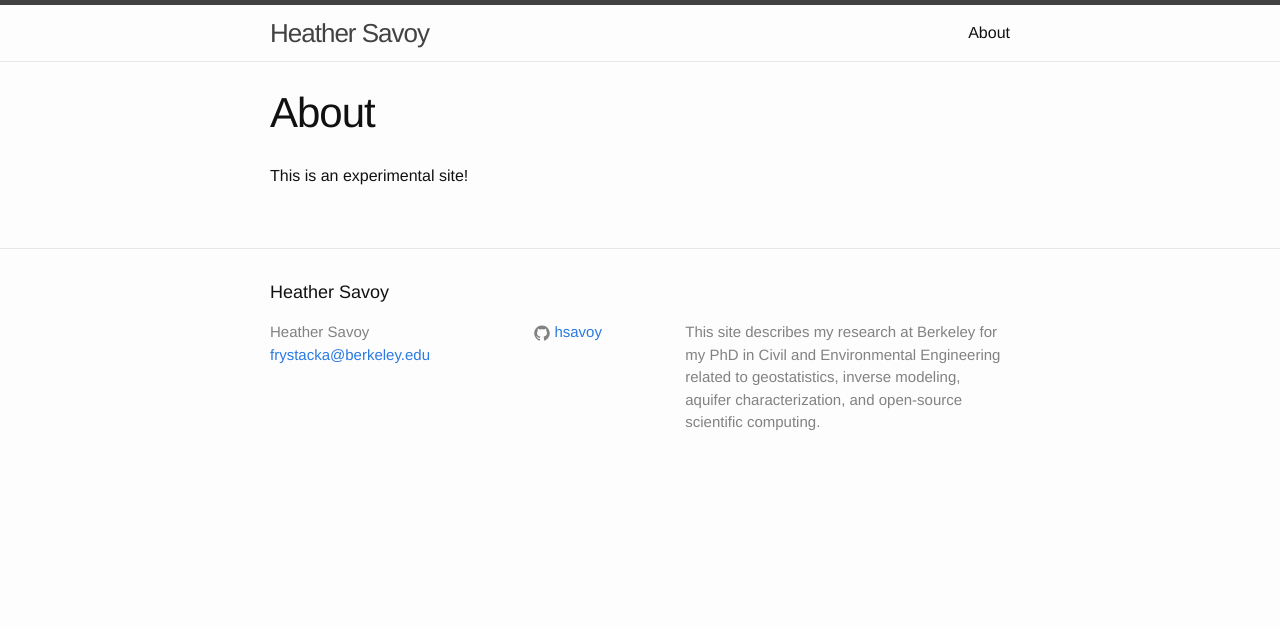
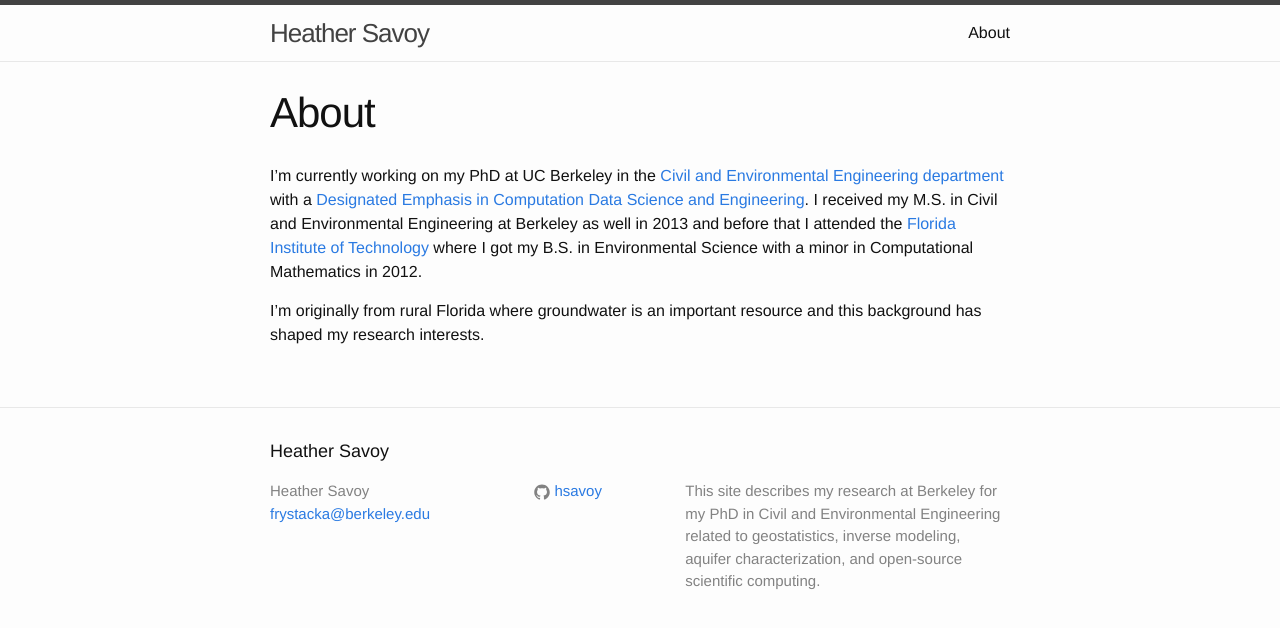
Before and after one commit to hsavoy/hsavoy.github.io, a Jekyll site: the page built from about.md, in a window 1280 px wide. Shown: the top 628 px of the page. Built offline with Jekyll 4.4.1, drawn with Linux system fonts in a browser that asks for light colours.

Commit message:
updated about page

```diff
--- a/about.md
+++ b/about.md
@@ -4,4 +4,6 @@ title: About
 permalink: /about/
 ---
 
-This is an experimental site!
+I’m currently working on my PhD at UC Berkeley in the [Civil and Environmental Engineering department](http://www.ce.berkeley.edu) with a [Designated Emphasis in Computation Data Science and Engineering](http://citris-uc.org/decse-mission/). I received my M.S. in Civil and Environmental Engineering at Berkeley as well in 2013 and before that I attended the [Florida Institute of Technology](http://coe.fit.edu/dmes/) where I got my B.S. in Environmental Science with a minor in Computational Mathematics in 2012.
+
+I’m originally from rural Florida where groundwater is an important resource and this background has shaped my research interests.
```
